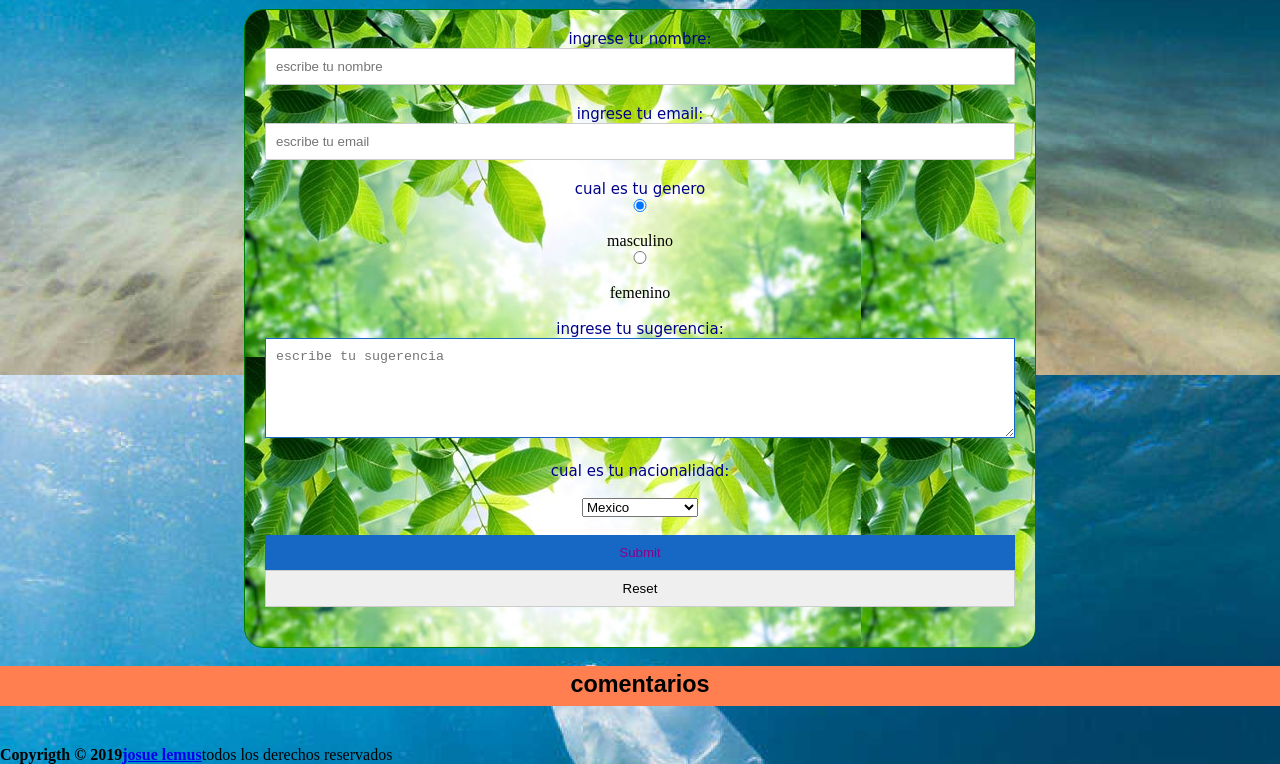
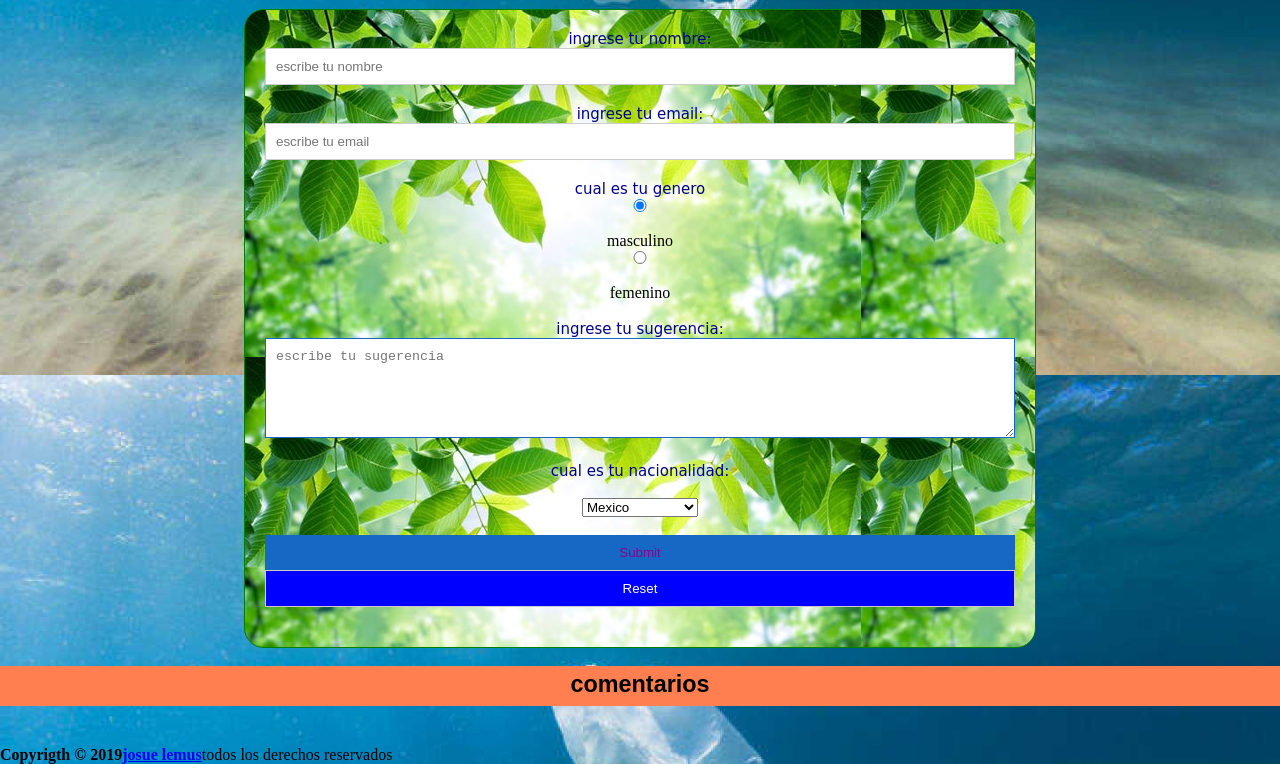
Before and after one commit to jall2503/jalemus1, a plain HTML site: page opinion.html in a window 1280 px wide. In both pictures the pointer is over the input 640 px from the left and 1013 px from the top of the page. Shown: the part 425-1189 px from the top of the page. Drawn offline with nearby package versions, Linux system fonts and the light colour scheme; a script that the page names is missing; a web font is replaced by a local one.

Commit message:
Update style.css

```diff
--- a/style.css
+++ b/style.css
@@ -293,3 +293,7 @@ a p{
     background-color: green;
     border-radius: 20px;
 }
+#reset:hover{
+    background-color: blue;
+    color: white;
+}
```
